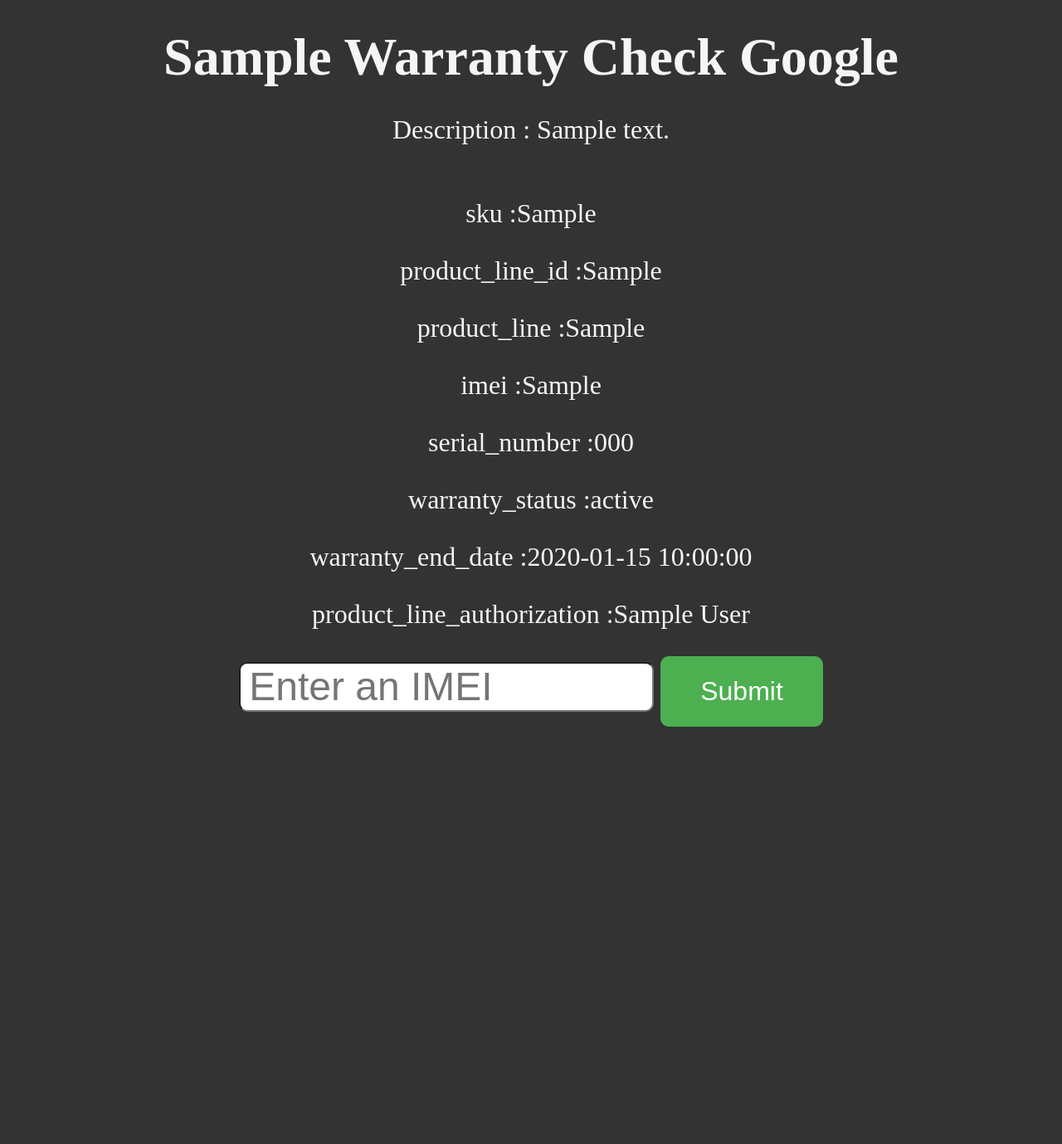
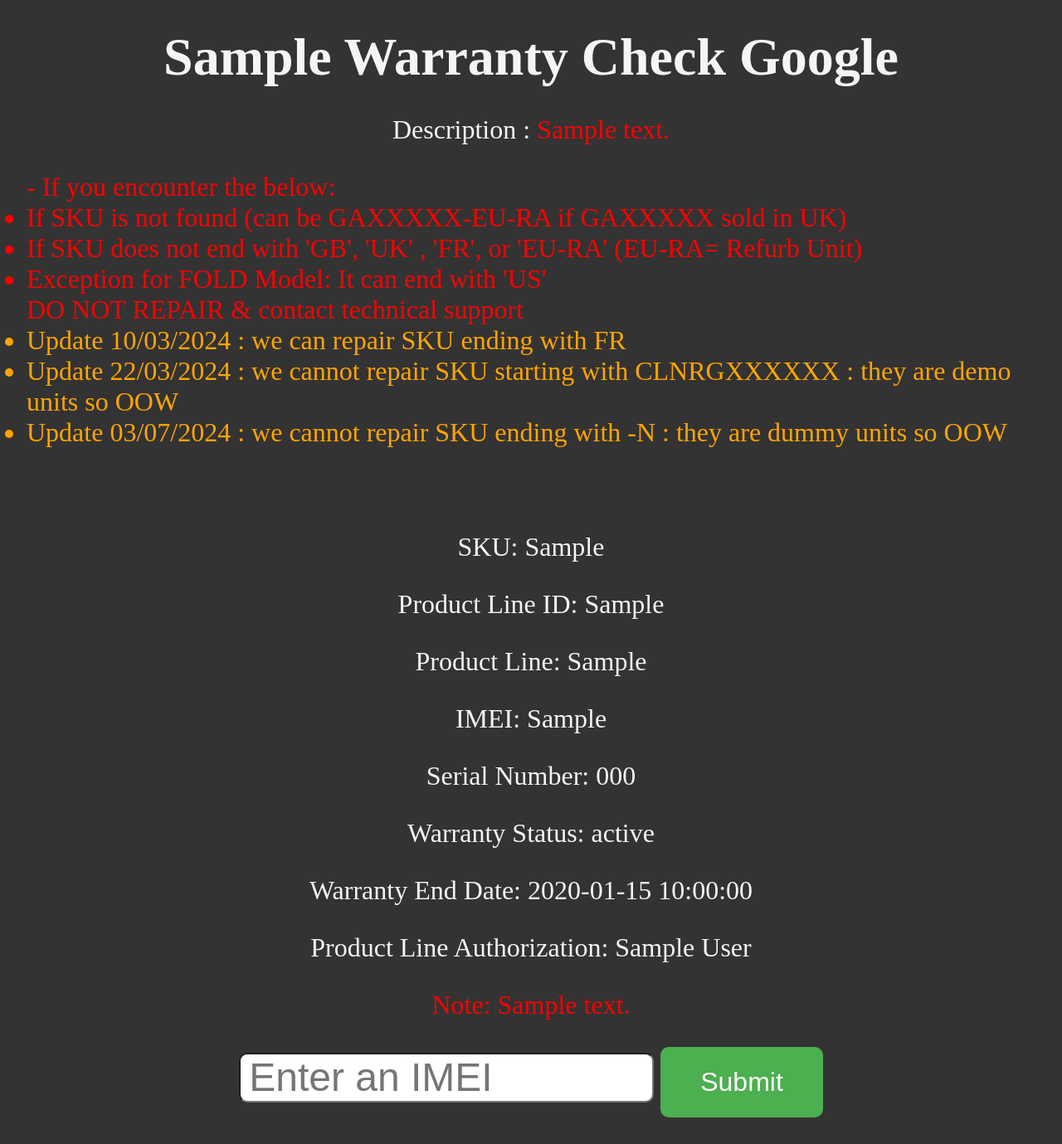
Before and after one commit to Jean-Yves-Rene/python-imei, a Flask app: template templates/warranty.html in a window 1280 px wide. Shown: the whole page at 83% size. Before the commit the page ends 876 px from the top, so only its background shows below. Run offline with Flask 3, Linux system fonts and the light colour scheme; the template is opened without the code that fills it: most values are stand-ins (such as "Sample title", 1, 10 or a date in 2020).

Commit message:
notes added

```diff
--- a/server.py
+++ b/server.py
@@ -1,10 +1,8 @@
 from flask import Flask, render_template, request, jsonify
-from warranty import get_current_warranty
-from warranty import is_valid_imei
+from warranty import get_current_warranty, is_valid_imei
 from waitress import serve
 from SKU_designation import get_product_description
 import json
-
 
 app = Flask(__name__)
 
@@ -16,48 +14,45 @@
 @app.route('/warranty')
 def get_warranty():
     imei = request.args.get('imei')
-    # Check for empty strings or string with only spaces
-    imei_to_check = imei
-    if is_valid_imei(imei_to_check):
-        print(f"{imei_to_check} is a valid IMEI.")
-    else:
-        print(f"{imei_to_check} is not a valid IMEI.")
-    # Assuming get_current_warranty returns a response object
+
+    if not is_valid_imei(imei):
+        return render_template("imei-not-found.html")
+
+    # Fetch warranty data
     warranty_data = get_current_warranty(imei)
 
-    # IMEI is not found by API
-    data = json.loads(warranty_data.text)
-    if data['success'] == False:
-       return render_template('imei-not-found.html')
+    # Check if the request was successful
+    if warranty_data.status_code == 200:
+        data = json.loads(warranty_data.text)
 
+        if not data.get('success', True):
+            return render_template('imei-not-found.html')
 
+        device_data = data.get('data', {}).get('device', {})
 
-    # Check if the request was successful (status code 200)
-    if warranty_data.status_code == 200:
-        # Load the JSON data
-        # response_json = warranty_data.json()
-        # Load the JSON data
-        data = json.loads(warranty_data.text)
-        sku_value = data['data']['device']['sku']
-    # Get the product description based on the SKU
+        if not device_data:
+            return render_template('imei-not-found.html')
+
+        sku_value = device_data.get('sku', 'N/A')
         result = get_product_description(sku_value)
-        print(f"Description: {result}")  # Print the result for debugging purposes
-        print(sku_value)
+
+        notes = device_data.get('notes', [])
+        note_text = notes[0].get('note_text', 'No notes available') if notes else 'No notes available'
 
         return render_template(
             "warranty.html",
-            Description_value = result,
-            sku_value = sku_value,
-            product_line_id_value = data['data']['device']['product_line_id'],
-            product_line_value = data['data']['device']['product_line'],
-            imei_value = data['data']['device']['imei'],
-            serial_number_value = data['data']['device']['serial_number'],
-            warranty_status_value = data['data']['device']['warranty_status'],
-            warranty_end_date_value = data['data']['device']['warranty_end_date'],
-            product_line_authorization_value = data['data']['device']['product_line_authorization'],
+            Description_value=result,
+            sku_value=sku_value,
+            product_line_id_value=device_data.get('product_line_id', 'N/A'),
+            product_line_value=device_data.get('product_line', 'N/A'),
+            imei_value=device_data.get('imei', 'N/A'),
+            serial_number_value=device_data.get('serial_number', 'N/A'),
+            warranty_status_value=device_data.get('warranty_status', 'N/A'),
+            warranty_end_date_value=device_data.get('warranty_end_date', 'N/A'),
+            product_line_authorization_value=device_data.get('product_line_authorization', 'N/A'),
+            note_text=note_text,
         )
     else:
-        # Return an error message if the request was not successful
         return render_template("error.html", error=f"Request failed with status code: {warranty_data.status_code}")
 
 if __name__ == "__main__":
--- a/static/styles/style.css
+++ b/static/styles/style.css
@@ -29,7 +29,7 @@
   font-size: 2rem;
   padding: 1.5rem 3rem;
   border-radius: 10px;
-    background-color: #4CAF50;
+  background-color: #4caf50;
   color: white;
   border: none;
   cursor: pointer;
@@ -38,3 +38,15 @@
 button:hover {
   background-color: #45a049;
 }
+
+.red-text {
+  color: red;
+}
+
+.orange-text {
+  color: orange; /* Use the actual color you want for amber */
+}
+
+.blue-text {
+  color: blue;
+}
--- a/templates/warranty.html
+++ b/templates/warranty.html
@@ -10,18 +10,50 @@
 
 <body>
     <h1>{{ imei_value }} Warranty Check Google</h1>
-    <p>Description : {{ Description_value }}<p>
-    <p>sku :{{ sku_value }}</p>
-    <p>product_line_id :{{ product_line_id_value }}</p>
-    <p>product_line :{{ product_line_id_value }}</p>
-    <p>imei :{{ imei_value }}</p>
-    <p>serial_number :{{ serial_number_value }}</p>
-    <p>warranty_status :{{ warranty_status_value }}</p>
-    <p>warranty_end_date :{{ warranty_end_date_value }}</p>
-    <p>product_line_authorization :{{ product_line_authorization_value }}</p>
+    <p>Description : <span class="red-text">{{ Description_value }}</span></p>
+    <p1>
+        <span class="red-text">
+            - If you encounter the below:
+            <ul>
+                <li> If SKU is not found (can be GAXXXXX-EU-RA if GAXXXXX sold in UK)</li>
+                <li> If SKU does not end with 'GB', 'UK' , 'FR', or 'EU-RA' (EU-RA= Refurb Unit)</li>
+                <li> Exception for FOLD Model: It can end with 'US'</li>
+            </ul>
+            DO NOT REPAIR & contact technical support
+        </span>
+        <span class="orange-text">
+            <ul>
+                <li> Update 10/03/2024 : we can repair SKU ending with FR</li>
+            </ul>
+        </span>
+        <span class="orange-text">
+            <ul>
+                <li> Update 22/03/2024 : we cannot repair SKU starting with CLNRGXXXXXX : they are demo units so OOW
+                </li>
+            </ul>
+        </span>
+        <span class="orange-text">
+            <ul>
+                <li> Update 03/07/2024 : we cannot repair SKU ending with -N : they are dummy units so OOW</li>
+            </ul>
+        </span>
+    </p1>
+    <br>
+
+    <p>SKU: {{ sku_value }}</p>
+    <p>Product Line ID: {{ product_line_id_value }}</p>
+    <p>Product Line: {{ product_line_value }}</p>
+    <p>IMEI: {{ imei_value }}</p>
+    <p>Serial Number: {{ serial_number_value }}</p>
+    <p>Warranty Status: {{ warranty_status_value }}</p>
+    <p>Warranty End Date: {{ warranty_end_date_value }}</p>
+    <p>Product Line Authorization: {{ product_line_authorization_value }}</p>
+    {% if note_text %}
+    <p style="color: red;">Note: {{ note_text }}</p>
+    {% endif %}
 
     <form action="/warranty">
-        <input type="text" name="imei" id="imei" placeholder="Enter an IMEI" />
+        <input type="text" name="imei" id="imei" placeholder="Enter an IMEI" required />
         <button type="submit">Submit</button>
     </form>
 </body>
--- a/warranty.py
+++ b/warranty.py
@@ -4,6 +4,7 @@
 import os
 import json
 
+# Load environment variables
 load_dotenv()
 
 # Get header values from environment variables
@@ -11,85 +12,68 @@
 session_id = os.getenv('SESSION_ID')
 route_1 = os.getenv('ROUTE_1')
 route_2 = os.getenv('ROUTE_2')
-#url = "https://google.servicecentral.com/sctapi/device/1A121FDEE0072Z"
+
 payload = "{\"query\":\"\",\"variables\":{}}"
+
 # Construct headers dictionary
-
-
-headers ={
+headers = {
     'x-api-key': api_key,
     'Cookie': f'ASP.NET_SessionId={session_id}; X-Oracle-BMC-LBS-Route={route_1}; X-Oracle-BMC-LBS-Route={route_2}',
     'Content-Type': 'application/json'
 }
-#print(f'API Key: {api_key}')
-#print(f'Session ID: {session_id}')
-#print(f'Route 1: {route_1}')
-#print(f'Route 2: {route_2}')
-
 
 def get_current_warranty(imei):
-
     url = f'https://google.servicecentral.com/sctapi/device/{imei}'
-
-    warranty_data = requests.request("GET", url, headers=headers, data=payload)
-
-    return warranty_data
+    response = requests.get(url, headers=headers, data=payload)
+    return response
 
 def is_valid_imei(imei):
-    # Check if the IMEI is a string
-    if not isinstance(imei, str):
-        return False
-
-    # Check if the IMEI is 15 digits long
-    if len(imei) != 15:
-        return False
-
-    # Check if the IMEI consists only of digits
-    if not imei.isdigit():
-        return False
-
-    # If all checks pass, the IMEI is valid
-    return True
+    # Check if the IMEI is a string, 15 digits long, and consists only of digits
+    return isinstance(imei, str) and len(imei) == 15 and imei.isdigit()
 
 if __name__ == "__main__":
     print('\n*** Get Warranty Details for IMEI ***\n')
 
     imei = input("\nPlease enter an IMEI number 15 digits: ")
 
-    # Check for empty strings or string with only spaces
-    imei_to_check = imei
-    if is_valid_imei(imei_to_check):
-        print(f"{imei_to_check} is a valid IMEI.")
+    if is_valid_imei(imei):
+        print(f"{imei} is a valid IMEI.")
+        warranty_data = get_current_warranty(imei)
+
+        if warranty_data.status_code == 200:
+            try:
+                data = warranty_data.json()
+                device_data = data.get('data', {}).get('device', {})
+
+                sku_value = device_data.get('sku', 'N/A')
+                product_line_id_value = device_data.get('product_line_id', 'N/A')
+                product_line_value = device_data.get('product_line', 'N/A')
+                imei_value = device_data.get('imei', 'N/A')
+                serial_number_value = device_data.get('serial_number', 'N/A')
+                warranty_status_value = device_data.get('warranty_status', 'N/A')
+                warranty_end_date_value = device_data.get('warranty_end_date', 'N/A')
+                product_line_authorization_value = device_data.get('product_line_authorization', 'N/A')
+
+                # 'notes' can be a list, so handle it appropriately
+                notes = device_data.get('notes', [])
+                note_text = notes[0].get('note_text', 'No notes available') if notes else 'No notes available'
+
+                # Print the details
+                print(f'sku: {sku_value}')
+                print(f'product_line_id: {product_line_id_value}')
+                print(f'product_line: {product_line_value}')
+                print(f'imei: {imei_value}')
+                print(f'serial_number: {serial_number_value}')
+                print(f'warranty_status: {warranty_status_value}')
+                print(f'warranty_end_date: {warranty_end_date_value}')
+                print(f'product_line_authorization: {product_line_authorization_value}')
+                print(f'note_text: {note_text}')
+
+            except json.JSONDecodeError:
+                print("Error decoding JSON response")
+            except (TypeError, KeyError) as e:
+                print(f"Error processing response: {e}")
+        else:
+            print(f"Failed to fetch data. HTTP Status code: {warranty_data.status_code}")
     else:
-        print(f"{imei_to_check} is not a valid IMEI.")
-
-    warranty_data = get_current_warranty(imei)
-
-    print("\n")
-   # Assuming warranty_data is a requests.Response object
-    #for line in warranty_data.text.split('\n'):
-        #print(line)
-    print(warranty_data.text)
-    # Load the JSON data
-    data = json.loads(warranty_data.text)
-
-    # Access the SKU value
-    sku_value = data['data']['device']['sku']
-    product_line_id_value = data['data']['device']['product_line_id']
-    product_line_value = data['data']['device']['product_line']
-    imei_value = data['data']['device']['imei']
-    serial_number_value = data['data']['device']['serial_number']
-    warranty_status_value = data['data']['device']['warranty_status']
-    warranty_end_date_value = data['data']['device']['warranty_end_date']
-    product_line_authorization_value = data['data']['device']['product_line_authorization']
-
-
-    # Print the SKU
-    # print(f'sku: {sku_value}')
-    # print(f'product_line_id: {product_line_id_value}')
-    # print(f'product_line: {product_line_value}')
-    # print(f'imei: {imei_value}')
-    # print(f'serial_number: {serial_number_value}')
-    # print(f'warranty_status: {warranty_status_value}')
-    # print(f'warranty_end_date: {warranty_end_date_value}')
-    # print(f'product_line_authorization: {product_line_authorization_value}')
+        print(f"{imei} is not a valid IMEI.")
```
Also changed, not shown: SKU_designation.py (+25 -18 lines). Lines whose indentation alone changed are shown as unchanged.
